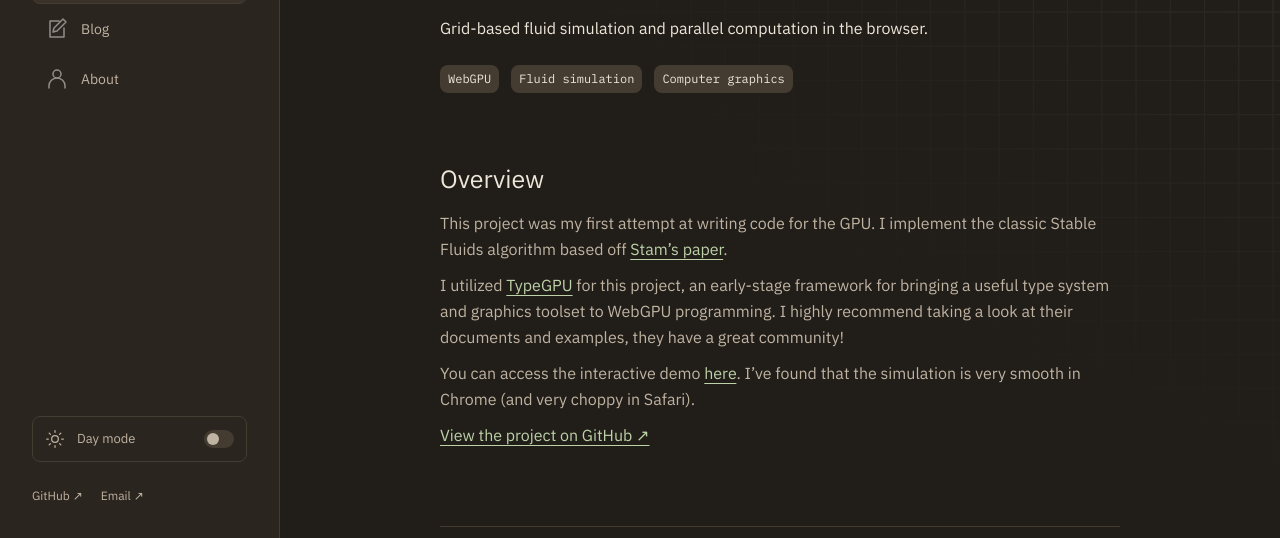
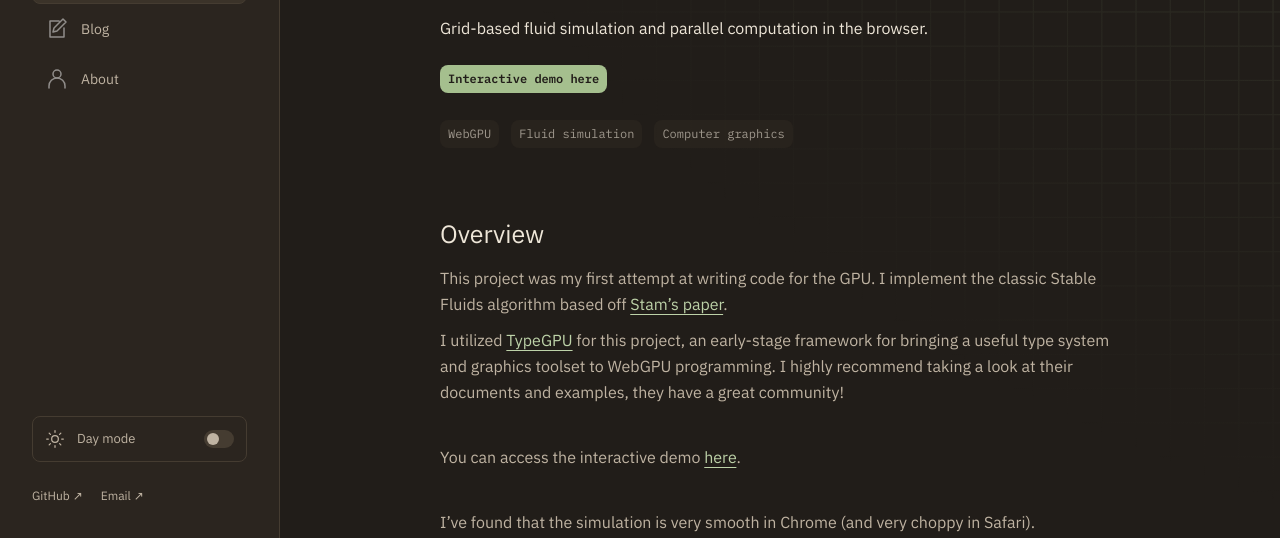
Before and after one commit to emzatos/emzatos.github.io, an Astro site: page /projects/eulerian-fluid-simulation in a window 1280 px wide. Shown: the part 262-800 px from the top of the page. Built offline with nearby package versions, Linux system fonts and the light colour scheme; Astro itself is replaced by a stand-in of ours.

Commit message:
Added demo button

```diff
--- /dev/null
+++ b/src/components/ProjectTags.astro
@@ -0,0 +1,43 @@
+---
+import type { CollectionEntry } from 'astro:content';
+
+interface Props {
+  project: CollectionEntry<'projects'>['data'];
+}
+
+const { tags, demo } = Astro.props.project;
+---
+
+<div class="chips-container">
+  {demo && (
+    <div class="demo-row">
+      <a href={demo} class="single-chip small-chip demo-link">Interactive demo here</a>
+    </div>
+  )}
+  {tags.map(tag => <span class="single-chip small-chip project-tag">{tag}</span>)}
+</div>
+
+<style>
+  .project-tag {
+    color: color-mix(in srgb, var(--text) 60%, transparent);
+    background-color: color-mix(in srgb, var(--chip) 20%, transparent);
+  }
+
+  .demo-row {
+    display: flex;
+    flex-basis: 100%;
+    margin-bottom: 15px;
+  }
+
+  .demo-link {
+    color: var(--page);
+    background-color: var(--accent);
+    font-weight: 600;
+    text-decoration: none;
+  }
+
+  .demo-link:hover {
+    text-decoration: underline;
+    text-underline-offset: 2px;
+  }
+</style>
--- a/src/content.config.ts
+++ b/src/content.config.ts
@@ -2,7 +2,14 @@ import { defineCollection, z } from 'astro:content';
 import { glob } from 'astro/loaders';
 const projects = defineCollection({
   loader: glob({ pattern: '**/*.md', base: './src/content/projects' }),
-  schema: z.object({ title: z.string(), description: z.string(), tags: z.array(z.string()), order: z.number(), status: z.string() }),
+  schema: z.object({
+    title: z.string(),
+    description: z.string(),
+    tags: z.array(z.string()),
+    order: z.number(),
+    status: z.string(),
+    demo: z.url({ protocol: /^https?$/ }).optional(),
+  }),
 });
 const blog = defineCollection({
   loader: glob({ pattern: '**/*.md', base: './src/content/blog' }),
--- a/src/content/projects/eulerian-fluid-simulation.md
+++ b/src/content/projects/eulerian-fluid-simulation.md
@@ -4,6 +4,7 @@ description: Grid-based fluid simulation and parallel computation in the browser
 tags: ['WebGPU', 'Fluid simulation', 'Computer graphics']
 order: 1
 status: ""
+demo: https://emran.sh/fluids
 ---
 
 ## Overview
@@ -12,7 +13,14 @@ This project was my first attempt at writing code for the GPU. I implement the c
 
 I utilized [TypeGPU](https://docs.swmansion.com/TypeGPU/) for this project, an early-stage framework for bringing a useful type system and graphics toolset to WebGPU programming. I highly recommend taking a look at their documents and examples, they have a great community!
 
-You can access the interactive demo [here](https://emran.sh/fluids). I've found that the simulation is very smooth in Chrome (and very choppy in Safari).
+<br/>
+
+You can access the interactive demo [here](https://emran.sh/fluids).
+
+<br/>
+
+
+I've found that the simulation is very smooth in Chrome (and very choppy in Safari).
 
 
 [View the project on GitHub ↗](https://github.com/emzatos/Prion-ABM)
--- a/src/pages/projects/[...slug].astro
+++ b/src/pages/projects/[...slug].astro
@@ -1,9 +1,10 @@
 ---
 import { getCollection, render } from 'astro:content';
 import Layout from '../../layouts/Layout.astro';
+import ProjectTags from '../../components/ProjectTags.astro';
 import { href } from '../../data/profile';
 export async function getStaticPaths() { return (await getCollection('projects')).map(project => ({params: {slug: project.id}, props: {project}})); }
 const { project } = Astro.props;
 const { Content } = await render(project);
 ---
-<Layout title={project.data.title} description={project.data.description} selectedItem="projects"><a href={href('projects/')} class="subtle-link">← All projects</a><header class="article-header"><span class="entry-status">{project.data.status}</span><h1>{project.data.title}</h1><p class="lead">{project.data.description}</p><div class="chips-container">{project.data.tags.map(tag => <span class="single-chip small-chip">{tag}</span>)}</div></header><article class="prose"><Content /></article></Layout>
+<Layout title={project.data.title} description={project.data.description} selectedItem="projects"><a href={href('projects/')} class="subtle-link">← All projects</a><header class="article-header"><span class="entry-status">{project.data.status}</span><h1>{project.data.title}</h1><p class="lead">{project.data.description}</p><ProjectTags project={project.data} /></header><article class="prose"><Content /></article></Layout>
```
Also changed, not shown: src/components/ProjectCard.astro (+29 -3 lines), .github/workflows/deploy.yml.
